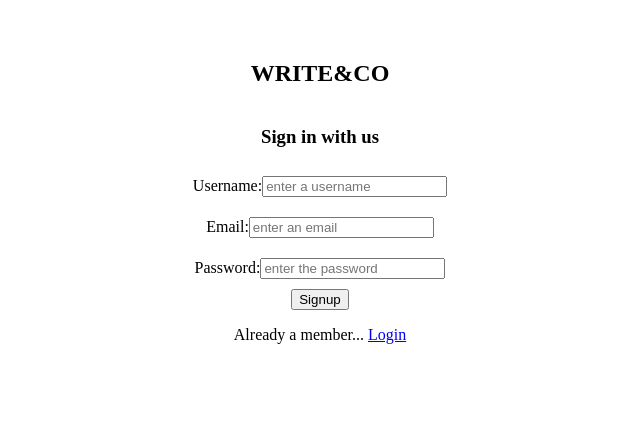
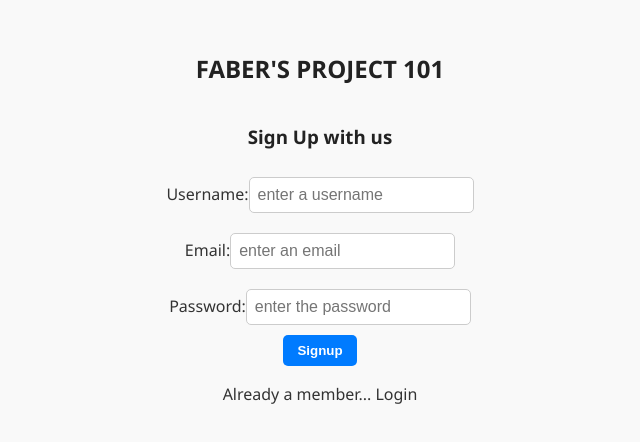
Before and after one commit to Leinyem/My-App-Frontend, a React (Vite) app: page / in a window 1280 px wide. Shown: the top 442 px of the page, without its empty margins (320-960 px from the left). Built offline with nearby package versions, Linux system fonts and the light colour scheme.

Commit message:
did a step back...not good

```diff
--- a/src/App.css
+++ b/src/App.css
@@ -4,33 +4,74 @@
   padding: 2rem;
   text-align: center;
 }
+/* App.css */
 
-.logo {
-  height: 6em;
-  padding: 1.5em;
-  will-change: filter;
-  transition: filter 300ms;
-}
-.logo:hover {
-  filter: drop-shadow(0 0 2em #646cffaa);
-}
-.logo.react:hover {
-  filter: drop-shadow(0 0 2em #61dafbaa);
+body {
+  margin: 0;
+  padding: 0;
+  font-family: "Segoe UI", Tahoma, Geneva, Verdana, sans-serif;
+  background-color: #f9f9f9;
+  color: #333;
 }
 
-@keyframes logo-spin {
-  from {
-    transform: rotate(0deg);
-  }
-  to {
-    transform: rotate(360deg);
-  }
+a {
+  text-decoration: none;
+  color: inherit;
 }
 
-@media (prefers-reduced-motion: no-preference) {
-  a:nth-of-type(2) .logo {
-    animation: logo-spin infinite 20s linear;
-  }
+button {
+  background-color: #007bff;
+  color: white;
+  border: none;
+  padding: 8px 14px;
+  border-radius: 5px;
+  cursor: pointer;
+  font-weight: bold;
+  transition: background-color 0.3s ease;
+}
+
+button:hover {
+  background-color: #0056b3;
+}
+
+textarea {
+  width: 100%;
+  padding: 10px;
+  margin-top: 10px;
+  font-size: 1rem;
+  border-radius: 5px;
+  border: 1px solid #ccc;
+  resize: vertical;
+}
+
+input {
+  padding: 8px;
+  font-size: 1rem;
+  border-radius: 5px;
+  border: 1px solid #ccc;
+}
+
+.book-page,
+.edit-page,
+.create-page,
+.login-page {
+  max-width: 700px;
+  margin: 30px auto;
+  padding: 20px;
+  background-color: white;
+  border-radius: 10px;
+  box-shadow: 0 0 10px rgba(0, 0, 0, 0.05);
+}
+
+h1,
+h2,
+h3,
+h4 {
+  color: #222;
+}
+
+p {
+  line-height: 1.6;
 }
 
 .card {
@@ -57,6 +98,6 @@ form label {
   margin: 10px;
 }
 
-.errorMessage{
+.errorMessage {
   color: red;
 }
--- a/src/App.jsx
+++ b/src/App.jsx
@@ -1,16 +1,17 @@
-import { Route, Routes } from 'react-router-dom';
-import './App.css';
-import SignUpPage from './pages/SignUpPage';
-import LogInPage from './pages/LogInPage';
-import HomePage from './pages/HomePage';
-import NotFoundPage from './pages/NotFoundPage';
-import Navbar from './components/Navbar';
-import ProfilePage from './pages/ProfilePage';
-import CreateBook from './pages/CreateBook';
-import UpdateBook from './pages/UpdateBook';
-import Book from './pages/Book';
-import ReadBook from './pages/ReadBook';
-import { ProtectedRoute } from './components/ProtectedRoute';
+import { Route, Routes } from "react-router-dom";
+import "./App.css";
+import SignUpPage from "./pages/SignUpPage";
+import LogInPage from "./pages/LogInPage";
+import HomePage from "./pages/HomePage";
+import NotFoundPage from "./pages/NotFoundPage";
+import Navbar from "./components/Navbar";
+import ProfilePage from "./pages/ProfilePage";
+import CreateBook from "./pages/CreateBook";
+import UpdateBook from "./pages/UpdateBook";
+import Book from "./pages/Book";
+import ReadBook from "./pages/ReadBook";
+import { ProtectedRoute } from "./components/ProtectedRoute";
+import EditParagraphPage from "./pages/EditParagraphPage";
 
 function App() {
   return (
@@ -20,17 +21,24 @@ function App() {
         <Route path="/" element={<SignUpPage />} />
         <Route path="/logIn" element={<LogInPage />} />
         <Route path="/home" element={<HomePage />} />
-        <Route path="/profile" element={
-
-          <ProtectedRoute>
-          <ProfilePage />
-          </ProtectedRoute>} />
-
+        <Route
+          path="/profile"
+          element={
+            <ProtectedRoute>
+              <ProfilePage />
+            </ProtectedRoute>
+          }
+        />
 
         <Route path="/create-a-book" element={<CreateBook />} />
         <Route path="/update-book/:bookId" element={<UpdateBook />} />
         <Route path="/book/:bookId" element={<Book />} />
         <Route path="/read-book/:bookId" element={<ReadBook />} />
+        <Route
+          path="/edit-paragraph/:paragraphId"
+          element={<EditParagraphPage />}
+        />
+
         <Route path="*" element={<NotFoundPage />} />
       </Routes>
     </>
--- a/src/components/Navbar.jsx
+++ b/src/components/Navbar.jsx
@@ -1,25 +1,16 @@
-import { useContext } from 'react'
-import { AuthContext } from '../contexts/AuthContext';
+import { useContext } from "react";
+import { AuthContext } from "../contexts/AuthContext";
 
 export const Navbar = () => {
-
-  const {isLoggedIn, handleLogout} = useContext(AuthContext)
+  const { isLoggedIn, handleLogout } = useContext(AuthContext);
 
   return (
+    <nav>
+      <h1>FABER'S PROJECT 101</h1>
 
-<nav>
-
-  <h1>WRITE&CO</h1>
-
-  {isLoggedIn ? (
-        <button onClick={handleLogout}>Logout</button>
-      ) : (
-       undefined
-      )}
-
-</nav>
-
- );
+      {isLoggedIn ? <button onClick={handleLogout}>Logout</button> : undefined}
+    </nav>
+  );
 };
 
-export default Navbar
+export default Navbar;
--- a/src/pages/Book.jsx
+++ b/src/pages/Book.jsx
@@ -1,10 +1,14 @@
 import axios from "axios";
-import { useState, useEffect } from "react";
-import { Link, useParams } from "react-router-dom";
+import { useState, useEffect, useContext } from "react";
+import { Link, useParams, useNavigate } from "react-router-dom";
+import { AuthContext } from "../contexts/AuthContext";
 
 const Book = () => {
   const { bookId } = useParams();
+  const navigate = useNavigate();
   const [book, setBook] = useState(null);
+  const [likedParagraphs, setLikedParagraphs] = useState({});
+  const { user } = useContext(AuthContext);
 
   useEffect(() => {
     axios
@@ -19,16 +23,26 @@ const Book = () => {
   }, [bookId]);
 
   function handleLikeParagraph(paragraphId) {
+    if (likedParagraphs[paragraphId]) return;
+
     axios
-      .get(`${import.meta.env.VITE_API_URL}/paragraph/like-paragraph/${paragraphId}/${book.author._id}`)
+      .get(
+        `${
+          import.meta.env.VITE_API_URL
+        }/paragraph/like-paragraph/${paragraphId}/${book.author._id}`
+      )
       .then((res) => {
         console.log("You liked this paragraph:", res.data);
+
+        setLikedParagraphs((prevState) => ({
+          ...prevState,
+          [paragraphId]: true, // "liked!"
+        }));
+
         setBook((prevBook) => ({
           ...prevBook,
-
-          paragraph: prevBook.paragraph.map((para) =>
-
-            para._id === paragraphId ? res.data.paragraph : para
+          paragraph: prevBook.paragraph.map(
+            (para) => (para._id === paragraphId ? res.data.paragraph : para) // "para"  could be pizza
           ),
         }));
       })
@@ -39,12 +53,18 @@ const Book = () => {
 
   function handleDeleteParagraph(paragraphId) {
     axios
-      .delete(`${import.meta.env.VITE_API_URL}/paragraph/delete-paragraph/${bookId}/${paragraphId}`)
+      .delete(
+        `${
+          import.meta.env.VITE_API_URL
+        }/paragraph/delete-paragraph/${bookId}/${paragraphId}`
+      )
       .then(() => {
         console.log("Paragraph deleted");
         setBook((prevBook) => ({
           ...prevBook,
-          paragraph: prevBook.paragraph.filter((para) => para._id !== paragraphId),
+          paragraph: prevBook.paragraph.filter(
+            (para) => para._id !== paragraphId
+          ),
         }));
       })
       .catch((err) => {
@@ -52,32 +72,33 @@ const Book = () => {
       });
   }
 
+  function handleEditParagraph(paragraphId) {
+    navigate(`/edit-paragraph/${paragraphId}`);
+  }
+
   if (!book) {
     return <p>Loading book details...</p>;
   }
 
   return (
-    <div className="book-page">
-      <h3>{book.title}</h3>
-      <p>
-        <strong>Author:</strong> {book.author.username}
-      </p>
-      <p>
-        <strong>Created on:</strong> {new Date(book.createdAt).toLocaleDateString()}
-      </p>
-      <Link to={`/read-book/${bookId}`}>
-        <button>Read</button>
-      </Link>
-      <h4>Paragraphs</h4>
     <div>
       {book.paragraph.map((para) => (
         <div key={para._id}>
           <p>{para.text}</p>
-            <button onClick={() => handleLikeParagraph(para._id)}>Like ({para.likes.length})</button>
-            <button onClick={() => handleDeleteParagraph(para._id)}>Delete</button>
+          <button
+            onClick={() => handleLikeParagraph(para._id)}
+            disabled={likedParagraphs[para._id]} // Deshabilitar botón si ya ha dado like
+          >
+            {likedParagraphs[para._id] ? "Liked" : "Like"}
+          </button>
+          {user._id === book.author._id && (
+            <button onClick={() => handleEditParagraph(para._id)}>Edit</button>
+          )}
+          <button onClick={() => handleDeleteParagraph(para._id)}>
+            Delete
+          </button>
         </div>
       ))}
-      </div>
     </div>
   );
 };
--- /dev/null
+++ b/src/pages/EditParagraphPage.jsx
@@ -0,0 +1,65 @@
+import { useState, useEffect, useContext } from "react";
+import { useParams, useNavigate } from "react-router-dom";
+import axios from "axios";
+import { AuthContext } from "../contexts/AuthContext";
+import { BookContext } from "../contexts/BookContext";
+
+const EditParagraphPage = () => {
+  const { paragraphId } = useParams();
+  const [text, setText] = useState("");
+  const [bookId, setBookId] = useState(null); // State to store the book ID
+  const { currentUser } = useContext(AuthContext);
+  const { borrowedBooks } = useContext(BookContext);
+  const navigate = useNavigate();
+
+  useEffect(() => {
+    axios
+      .get(
+        `${import.meta.env.VITE_API_URL}/paragraph/one-paragraph/${paragraphId}`
+      )
+      .then((res) => {
+        setText(res.data.text);
+        setBookId(res.data.book._id); // Save book ID from the paragraph
+      })
+      .catch((err) => console.log("Error fetching paragraph:", err));
+  }, [paragraphId]);
+
+  const isEditable =
+    bookId && !borrowedBooks.some((book) => book._id === bookId); // Is NOT (book) => book._id === res.data.book._id, theres no "res" OUTSIDE axios!! Editable only if the book is NOT in borrowedBooks
+
+  const handleUpdate = (event) => {
+    event.preventDefault();
+
+    if (!isEditable) {
+      return alert("This paragraph isn't yours!");
+    }
+
+    axios
+      .patch(
+        `${
+          import.meta.env.VITE_API_URL
+        }/paragraph/edit-paragraph/${paragraphId}`,
+        {
+          text,
+          userId: currentUser._id,
+        }
+      )
+      .then(() => {
+        navigate(-1); // Go back one page
+      })
+      .catch((err) => console.log("Error updating paragraph:", err));
+  };
+
+  return (
+    <div>
+      <h3>Edit Paragraph</h3>
+      <form onSubmit={handleUpdate}>
+        <textarea value={text} onChange={(e) => setText(e.target.value)} />
+        <br />
+        <button type="submit">Update</button>
+      </form>
+    </div>
+  );
+};
+
+export default EditParagraphPage;
--- a/src/pages/SignUpPage.jsx
+++ b/src/pages/SignUpPage.jsx
@@ -8,11 +8,9 @@ const SignUpPage = () => {
   const [password, setPassword] = useState("");
   const nav = useNavigate();
 
-
   function handleSignup(event) {
-
     event.preventDefault();
-    const userToCreateInDB = { username, email, password};
+    const userToCreateInDB = { username, email, password };
     axios
       .post(`${import.meta.env.VITE_API_URL}/auth/signUp`, userToCreateInDB)
       .then((res) => {
@@ -26,7 +24,7 @@ const SignUpPage = () => {
 
   return (
     <div className="signup-page">
-      <h3>Sign in with us</h3>
+      <h3>Sign Up with us</h3>
       <form onSubmit={handleSignup}>
         <label>
           Username:
@@ -70,4 +68,4 @@ const SignUpPage = () => {
   );
 };
 
-export default SignUpPage
+export default SignUpPage;
```
Lines whose indentation alone changed are shown as unchanged.
